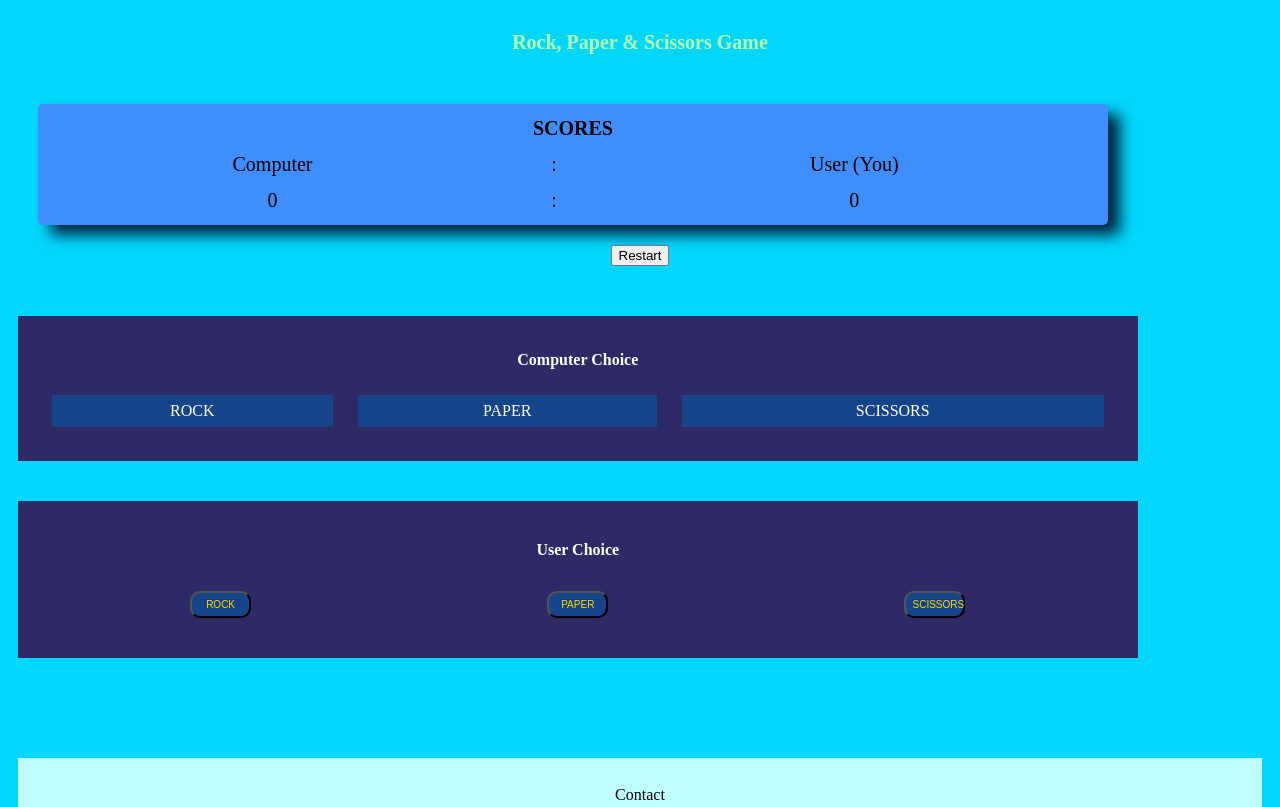
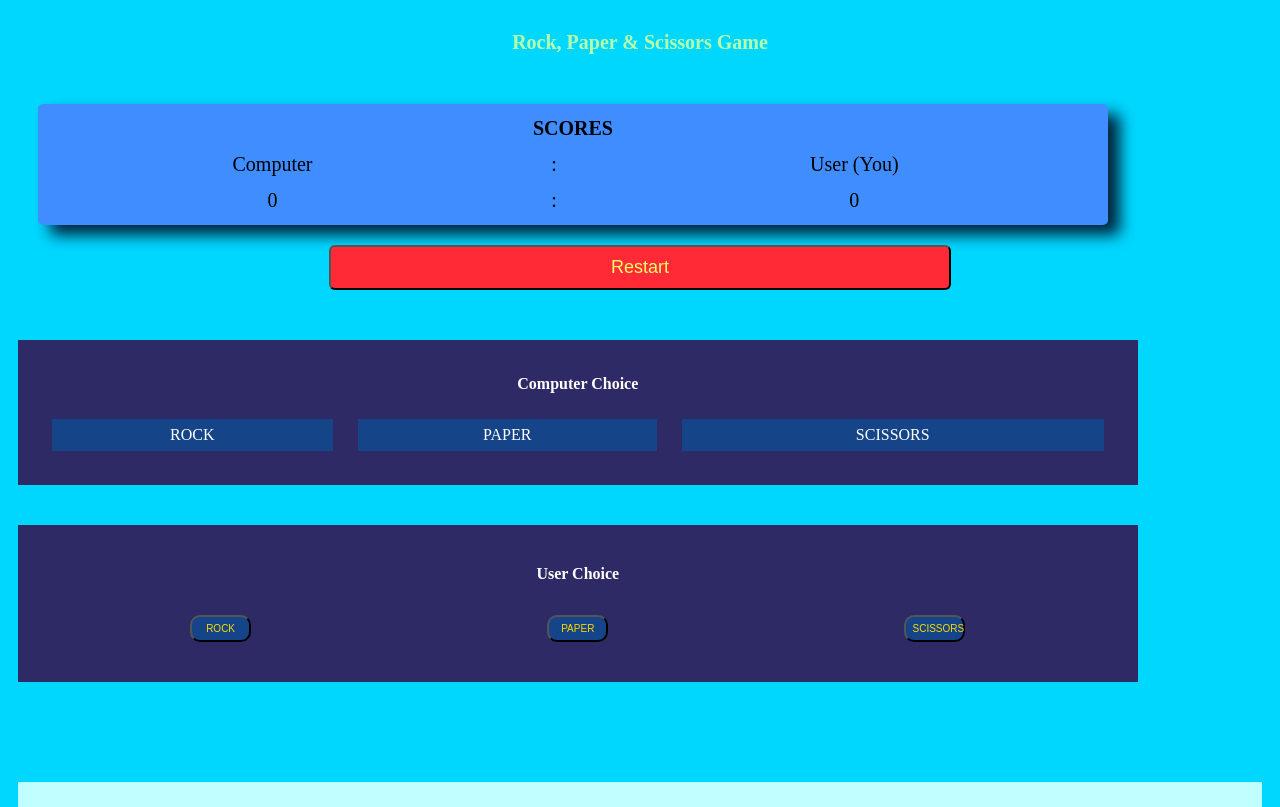
Before and after one commit to amirmuktar369/rockpaperscissors, a plain HTML site: page index.html in a window 1280 px wide. Shown: the top 807 px of the page. Drawn offline with Linux system fonts and the light colour scheme.

Commit message:
Update style.css

```diff
--- a/style.css
+++ b/style.css
@@ -67,3 +67,11 @@ i {
     margin: 12px;
     font-size: 25px;
 }
+#restartbtn {
+    padding: 10px;
+    width: 50%;
+    border-radius: 6px;
+    background: #ff2a36;
+    color: #efff6a;
+    font-size: 18px;
+}
```
